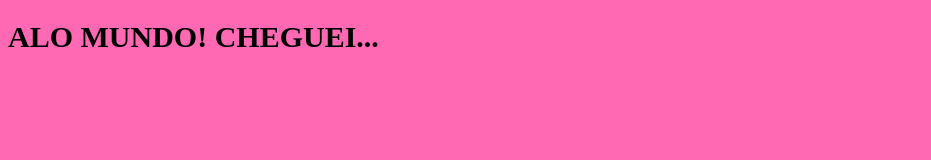
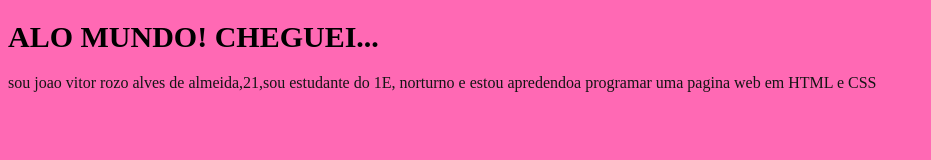
Before and after one commit to joaoalvesalmeida15-cpu/primeiro-repositorio, a plain HTML site: page index.html in a window 1280 px wide. Shown: the whole page, without its empty margins (0-931 px from the left). Drawn offline with Linux system fonts and the light colour scheme.

Commit message:
ligacao do style.css

```diff
--- a/style.css
+++ b/style.css
@@ -8,6 +8,6 @@ h1 {
 }
 
    p {
-    color: hotpink;
+    color: rgb(20, 20, 20);
     font-size: 16px;
 }
```
